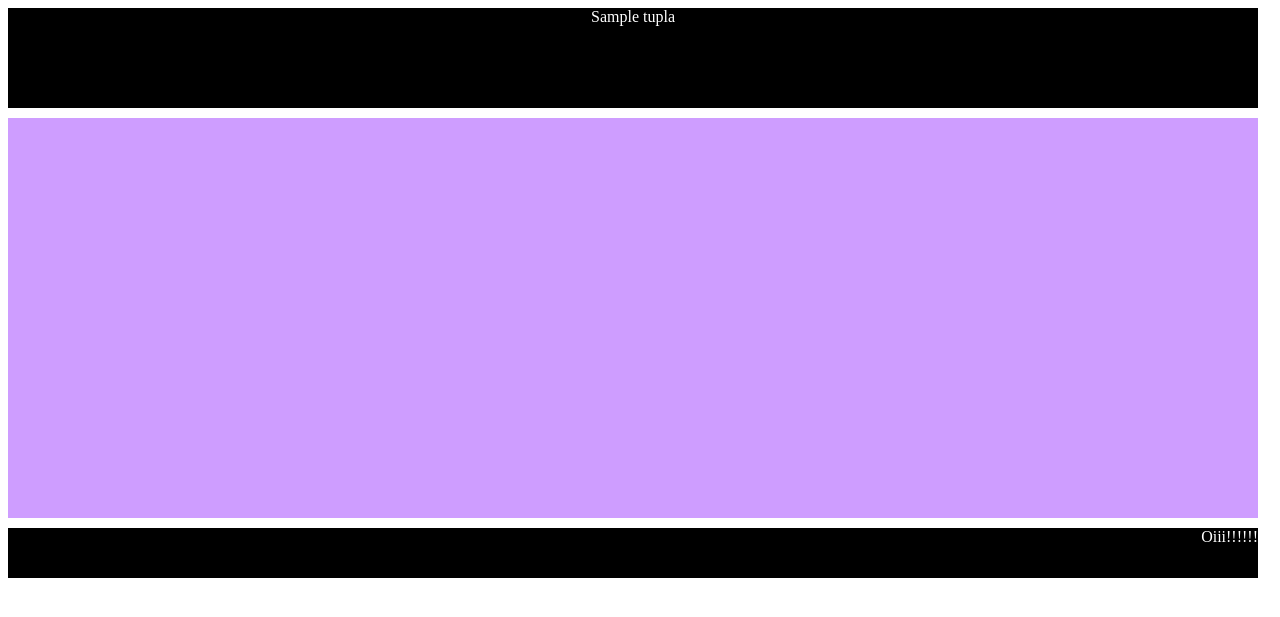
After one commit to Lcsoares007/python, a Flask app: template templates/resultados.html in a window 1280 px wide. The commit adds this page. Shown: the top 617 px of the page. Run offline with Flask 2, Linux system fonts and the light colour scheme; the template is opened without the code that fills it: most values are stand-ins (such as "Sample title", 1, 10 or a date in 2020).

Commit message:
alterações

```diff
--- a/main.py
+++ b/main.py
@@ -1,10 +1,16 @@
-from flask import Flask, render_template
+from flask import Flask, render_template, request
 
 app = Flask(__name__)
 
-@app.route('/')
+@app.route('/', methods=['POST','GET'])
 def root():
-    return  render_template('index.html')
+    if request.method == 'POST':
+        #return "retorno: "+request.form['pAgua']
+        return buscar(request.form['pAgua'], request.form['pLeite'], request.form['pote2l'], request.form['produzidosPa'], request.form['produzidosPl'], request.form['produzidosP'])
+    else:
+        return render_template('index.html')
+
+@app.route('/buscar')
 def buscar(pAgua, pLeite, pote2l, produzidosPa, produzidosPl, produzidosP):
         try:
             produzidosPl = int(produzidosPl)
@@ -23,8 +29,9 @@ def buscar(pAgua, pLeite, pote2l, produzidosPa, produzidosPl, produzidosP):
             if lucro < 0:
                return "Prejuizo de: ", str(lucro)
             else:
-            #    return "Lucro de: "
-                return "Lucro de: ", str(lucro), "</br>Custo de produção: ", str(custoProducao),'</br>Custo carreteiro: ', str(carreteiros)
+                #return str(lucro)
+                tupla =("Lucro de: "+ str(lucro), "Custo de produção: "+ str(custoProducao),'Custo carreteiro: '+ str(carreteiros))
+                return render_template('resultados.html', tupla=tupla)
         except:
             return NameError
 
--- a/templates/index.html
+++ b/templates/index.html
@@ -23,7 +23,7 @@
                         <p>Para saber nossa localização basta clickar na imagem!!!!</p>
                     </div>
                     <div id = "cont02" >
-                        <form name ="myForm" action="buscar" onsubmit="return validar()" method="POST">
+                        <form name ="myForm" action="/" onsubmit="return validar()" method="POST">
                             <p><input type = 'text' name = 'produzidosPa' id= "agua"/><img src = "https://i.ytimg.com/vi/JxvwxZscbOY/maxresdefault.jpg" usemap = #workmap style = "float:right; width:600px; height:350px" > </p>
                             <p><input type = 'text' name = 'produzidosPl'/></p>
                             <p><input type = 'text' name = 'produzidosP'/></p>
--- /dev/null
+++ b/templates/resultados.html
@@ -0,0 +1,21 @@
+<!DOCTYPE html>
+<html lang="en">
+<head>
+    <link type="text/css" rel="stylesheet" href="{{ url_for('static', filename='layout.css') }}">
+    <meta charset="UTF-8">
+    <title>Title</title>
+</head>
+<body>
+    <div id="header" style="color:white">
+        {% for tupla in tupla %}
+            {{tupla}}<br>
+        {% endfor %}
+    </div>
+    <div id="corpo">
+    </div>
+
+    <div id="footer">
+        Oiii!!!!!!
+    </div>
+</body>
+</html>
```
